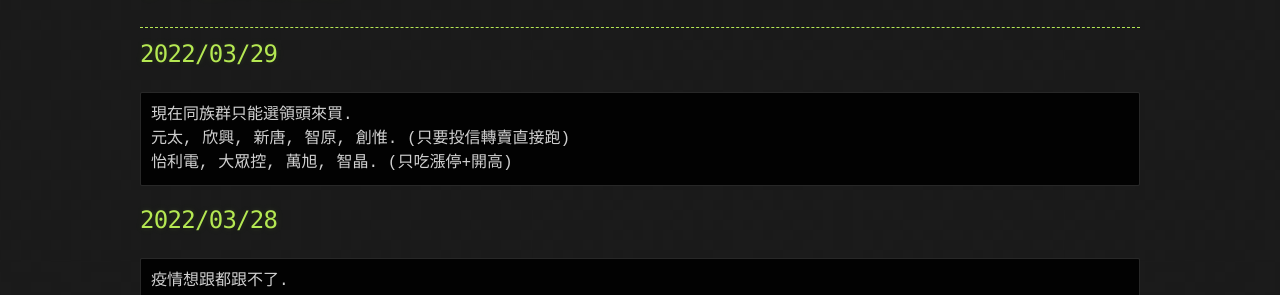
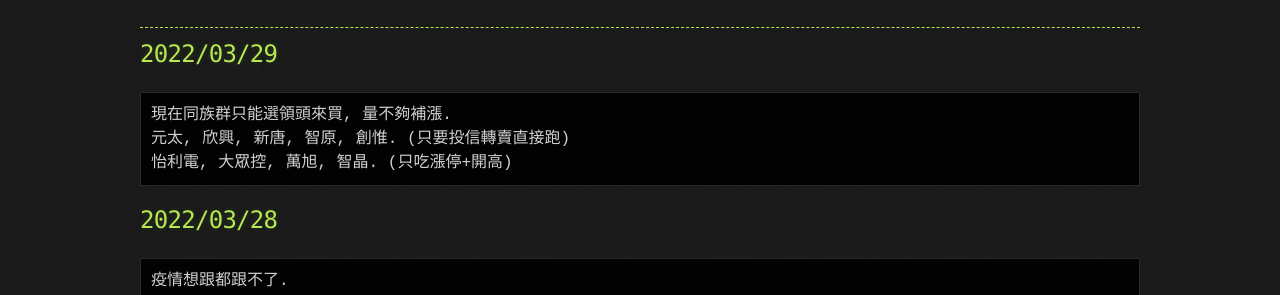
Before and after one commit to lepg5487/Stock_God, a Jekyll site: the page built from index.md, in a window 1280 px wide and 900 px high. Shown: the part 271-566 px from the top of the window. Built offline with Jekyll 4.4.1, drawn with Linux system fonts in a browser that asks for light colours; our own code applies the rules of GitHub Pages for plain Markdown files.

Commit message:
Update index.md

````diff
--- a/index.md
+++ b/index.md
@@ -8,7 +8,7 @@ layout: testlayouts
 
 ## 2022/03/29
 ```
-現在同族群只能選領頭來買.
+現在同族群只能選領頭來買, 量不夠補漲.
 元太, 欣興, 新唐, 智原, 創惟. (只要投信轉賣直接跑)
 怡利電, 大眾控, 萬旭, 智晶. (只吃漲停+開高)
 ```
````
